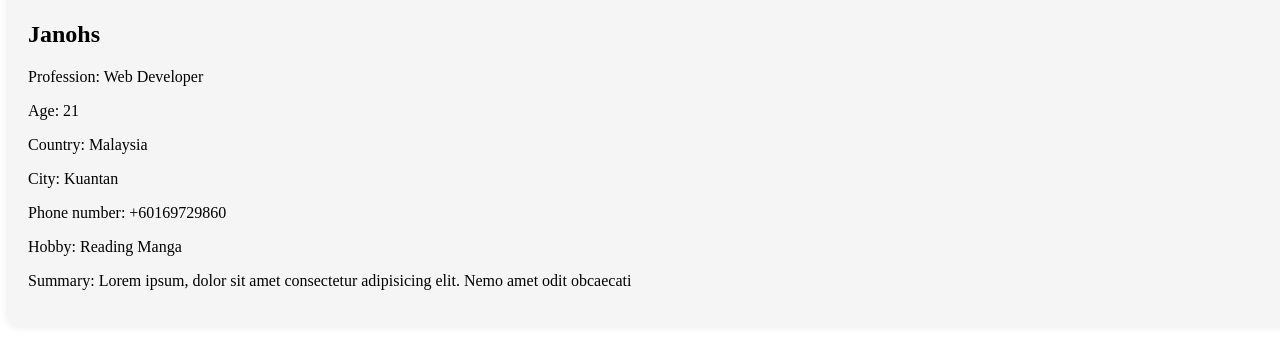
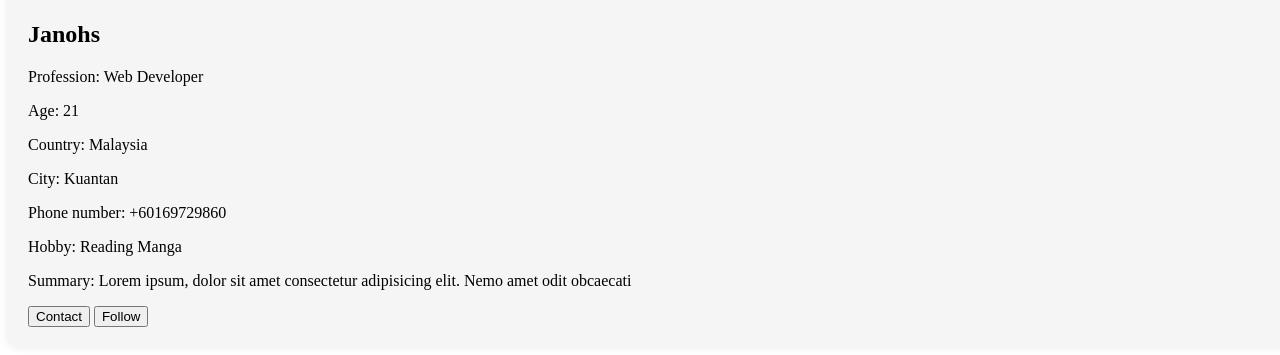
Before and after one commit to Janohs/sofea_github, a plain HTML site: page index.html in a window 1280 px wide. Shown: the part 451-806 px from the top of the page. Drawn offline with Linux system fonts and the light colour scheme.

Commit message:
added buttons

```diff
--- a/index.html
+++ b/index.html
@@ -22,6 +22,11 @@
         <p class = "phone-number">Phone number: +60169729860</p>
         <p class = "hobby">Hobby: Reading Manga</p>
         <p class ="summary">Summary: Lorem ipsum, dolor sit amet consectetur adipisicing elit. Nemo amet odit obcaecati</p>
+
+        <div>
+            <button class ="btn">Contact</button>
+            <button class ="btn">Follow</button>
+        </div>
     </div>
 
 </body>
```
